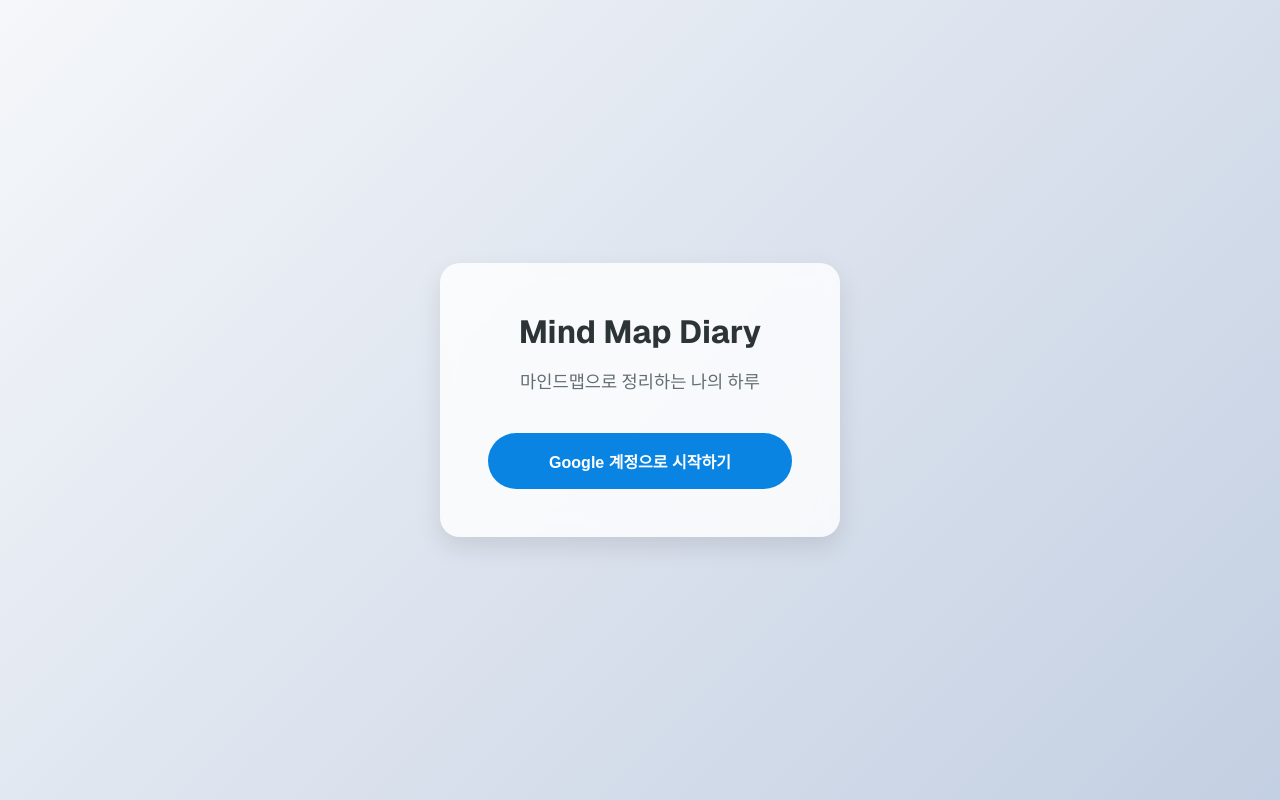
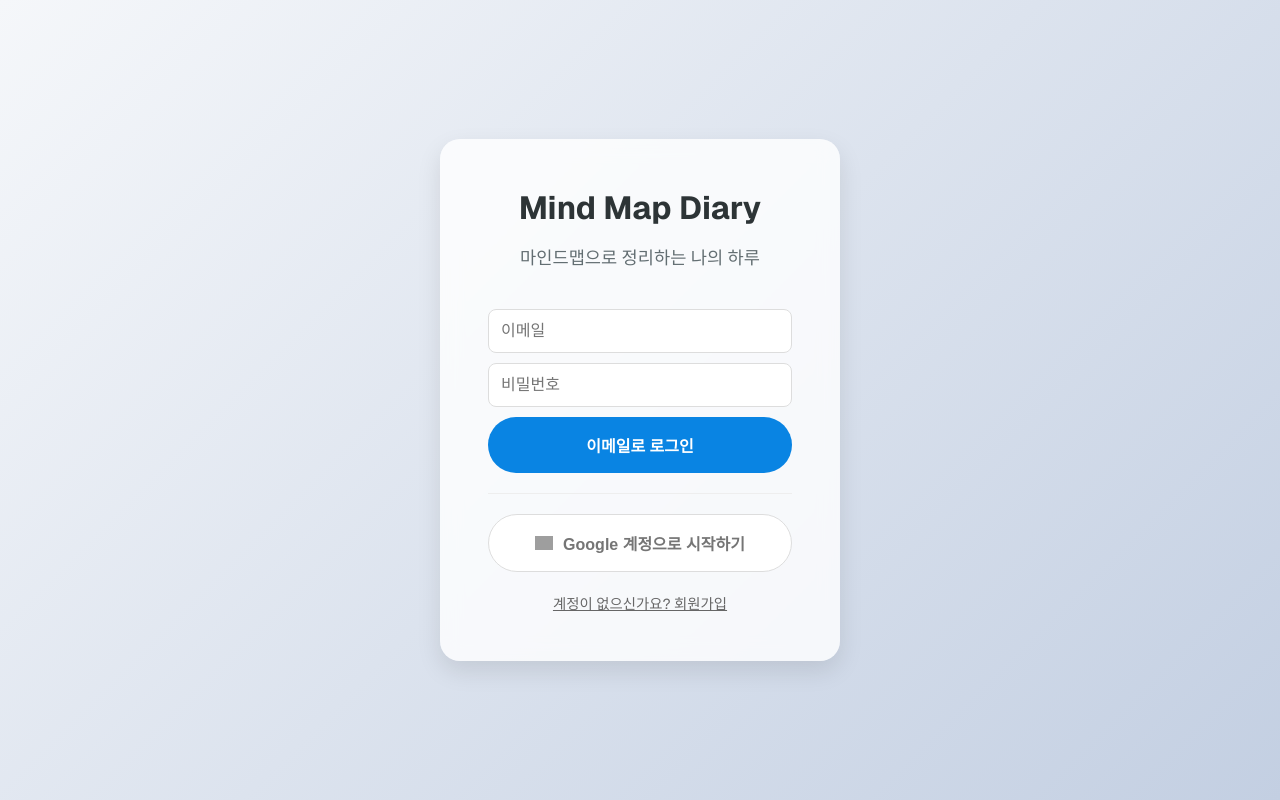
Before and after one commit to Kooksun/ND, a Next.js app in the folder mind-map-diary/: page /login in a window 1280 px wide. Built offline with nearby package versions, Linux system fonts and the light colour scheme; no server answers; grey boxes are pictures that could not be loaded.

Commit message:
feat: 이메일/비밀번호 로그인 및 회원가입 기능을 추가하고 관련 UI를 업데이트했습니다.

```diff
--- a/mind-map-diary/app/login/page.tsx
+++ b/mind-map-diary/app/login/page.tsx
@@ -1,18 +1,54 @@
 "use client";
-import { useEffect } from "react";
+import { useEffect, useState } from "react";
 import { useAuth } from "@/contexts/AuthContext";
 import { useRouter } from "next/navigation";
 import styles from "./page.module.css";
 
 export default function LoginPage() {
-    const { user, login, loading } = useAuth();
+    const { user, login, loginWithEmail, signupWithEmail, loading } = useAuth();
     const router = useRouter();
+    const [email, setEmail] = useState("");
+    const [password, setPassword] = useState("");
+    const [isLogin, setIsLogin] = useState(true);
+    const [error, setError] = useState("");
 
     useEffect(() => {
         if (!loading && user) {
             router.push("/");
         }
     }, [user, loading, router]);
+
+    const handleSubmit = async (e: React.FormEvent) => {
+        e.preventDefault();
+        setError("");
+        try {
+            if (isLogin) {
+                await loginWithEmail(email, password);
+            } else {
+                await signupWithEmail(email, password);
+            }
+        } catch (err: any) {
+            // Translate common Firebase errors to Korean
+            switch (err.code) {
+                case 'auth/email-already-in-use':
+                    setError("이미 사용 중인 이메일입니다.");
+                    break;
+                case 'auth/invalid-email':
+                    setError("유효하지 않은 이메일 주소입니다.");
+                    break;
+                case 'auth/weak-password':
+                    setError("비밀번호는 6자리 이상이어야 합니다.");
+                    break;
+                case 'auth/user-not-found':
+                case 'auth/wrong-password':
+                case 'auth/invalid-credential':
+                    setError("이메일 또는 비밀번호가 올바르지 않습니다.");
+                    break;
+                default:
+                    setError("오류가 발생했습니다: " + err.message);
+            }
+        }
+    };
 
     if (loading) return <div className={styles.container}>Loading...</div>;
 
@@ -21,9 +57,40 @@
             <div className={styles.card}>
                 <h1 className={styles.title}>Mind Map Diary</h1>
                 <p className={styles.subtitle}>마인드맵으로 정리하는 나의 하루</p>
-                <button className={styles.button} onClick={login}>
-                    Google 계정으로 시작하기
+
+                <form onSubmit={handleSubmit} style={{ display: 'flex', flexDirection: 'column', gap: '10px', width: '100%', marginBottom: '20px' }}>
+                    <input
+                        type="email"
+                        placeholder="이메일"
+                        value={email}
+                        onChange={(e) => setEmail(e.target.value)}
+                        required
+                        style={{ padding: '12px', borderRadius: '8px', border: '1px solid #ddd', fontSize: '16px' }}
+                    />
+                    <input
+                        type="password"
+                        placeholder="비밀번호"
+                        value={password}
+                        onChange={(e) => setPassword(e.target.value)}
+                        required
+                        style={{ padding: '12px', borderRadius: '8px', border: '1px solid #ddd', fontSize: '16px' }}
+                    />
+                    {error && <p style={{ color: '#e53e3e', fontSize: '0.9rem', margin: '0' }}>{error}</p>}
+                    <button type="submit" className={styles.button} style={{ marginBottom: '0' }}>
+                        {isLogin ? "이메일로 로그인" : "이메일로 회원가입"}
+                    </button>
+                </form>
+
+                <div style={{ width: '100%', height: '1px', backgroundColor: '#eee', margin: '20px 0' }}></div>
+
+                <button className={styles.button} onClick={login} style={{ backgroundColor: '#fff', color: '#757575', border: '1px solid #ddd' }}>
+                    <img src="https://www.gstatic.com/firebasejs/ui/2.0.0/images/auth/google.svg" alt="Google" style={{ width: '18px', marginRight: '10px', verticalAlign: 'middle' }} />
+                    <span style={{ verticalAlign: 'middle' }}>Google 계정으로 시작하기</span>
                 </button>
+
+                <p style={{ marginTop: '20px', fontSize: '0.9rem', cursor: 'pointer', color: '#666', textDecoration: 'underline' }} onClick={() => { setIsLogin(!isLogin); setError(""); }}>
+                    {isLogin ? "계정이 없으신가요? 회원가입" : "이미 계정이 있으신가요? 로그인"}
+                </p>
             </div>
         </div>
     );
--- a/mind-map-diary/contexts/AuthContext.tsx
+++ b/mind-map-diary/contexts/AuthContext.tsx
@@ -1,12 +1,14 @@
 "use client";
 import { createContext, useContext, useEffect, useState } from "react";
-import { User, GoogleAuthProvider, signInWithPopup, signOut } from "firebase/auth";
+import { User, GoogleAuthProvider, signInWithPopup, signOut, signInWithEmailAndPassword, createUserWithEmailAndPassword } from "firebase/auth";
 import { auth } from "@/lib/firebase";
 
 interface AuthContextType {
     user: User | null;
     loading: boolean;
     login: () => Promise<void>;
+    loginWithEmail: (email: string, password: string) => Promise<void>;
+    signupWithEmail: (email: string, password: string) => Promise<void>;
     logout: () => Promise<void>;
 }
 
@@ -14,6 +16,8 @@
     user: null,
     loading: true,
     login: async () => { },
+    loginWithEmail: async () => { },
+    signupWithEmail: async () => { },
     logout: async () => { },
 });
 
@@ -36,12 +40,20 @@
         await signInWithPopup(auth, provider);
     };
 
+    const loginWithEmail = async (email: string, password: string) => {
+        await signInWithEmailAndPassword(auth, email, password);
+    };
+
+    const signupWithEmail = async (email: string, password: string) => {
+        await createUserWithEmailAndPassword(auth, email, password);
+    };
+
     const logout = async () => {
         await signOut(auth);
     };
 
     return (
-        <AuthContext.Provider value={{ user, loading, login, logout }}>
+        <AuthContext.Provider value={{ user, loading, login, loginWithEmail, signupWithEmail, logout }}>
             {children}
         </AuthContext.Provider>
     );
--- a/mind-map-diary/next.config.ts
+++ b/mind-map-diary/next.config.ts
@@ -1,8 +1,10 @@
 import type { NextConfig } from "next";
+
+const isProd = process.env.NODE_ENV === 'production';
 
 const nextConfig: NextConfig = {
   output: 'export',
-  basePath: '/ND',
+  basePath: isProd ? '/ND' : '',
   images: {
     unoptimized: true,
   },
```
